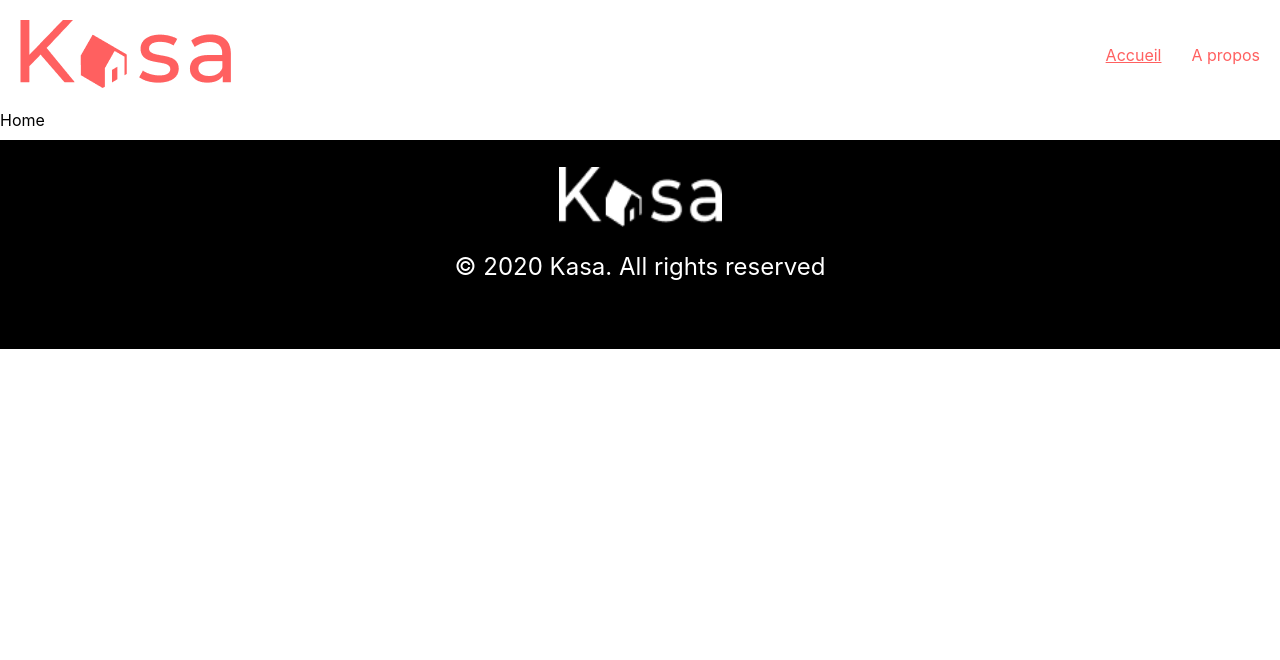
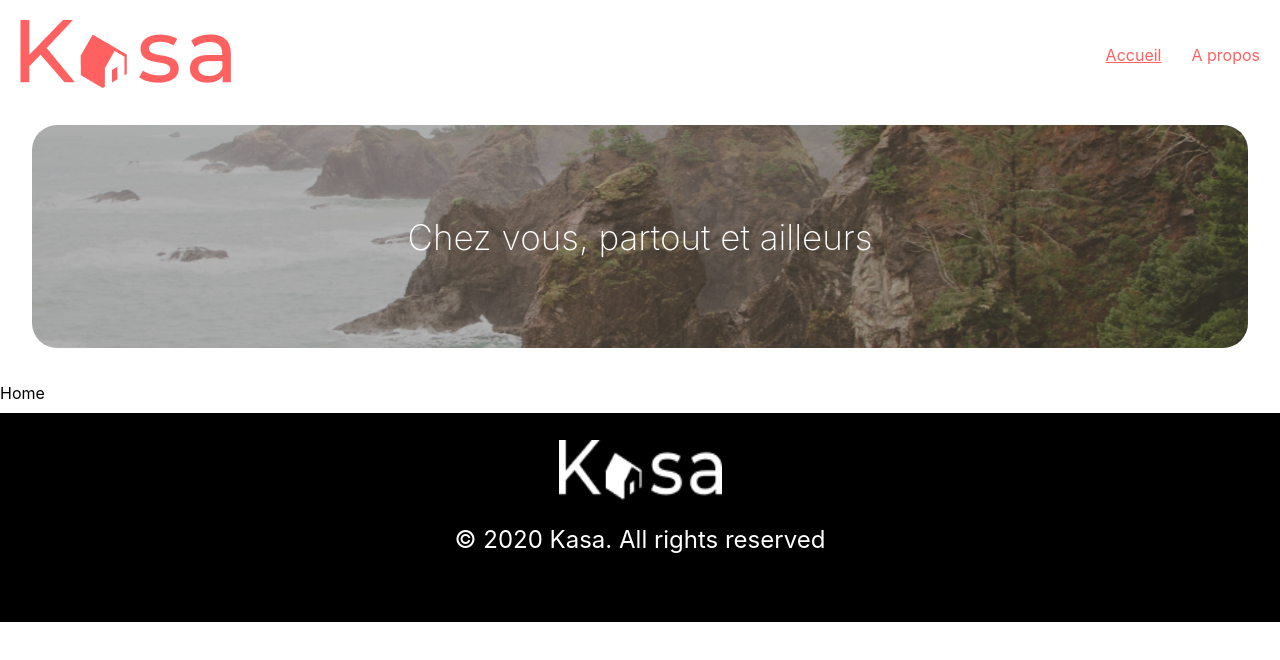
Before and after one commit to Laurasdt/Kasa, a React (Create React App) app: page / in a window 1280 px wide. Shown: the top 660 px of the page. Built offline with nearby package versions, Linux system fonts and the light colour scheme.

Commit message:
erreur eslint réglée

```diff
--- a/src/App.jsx
+++ b/src/App.jsx
@@ -2,7 +2,7 @@ import { BrowserRouter, Routes, Route } from 'react-router-dom';
 import Header from './components/header/Header';
 import Footer from './components/footer/Footer';
 import Home from './pages/home/Home';
-import About from './pages/about/About';
+import About from './pages/about/about';
 import NotFound from './pages/notFound/NotFound';
 
 
--- /dev/null
+++ b/src/components/cardList/CardList.jsx
@@ -0,0 +1 @@
+import './cardList.scss'
--- a/src/pages/home/Home.jsx
+++ b/src/pages/home/Home.jsx
@@ -1,9 +1,11 @@
 import './home.scss';
+import Banner from '../../components/banner/Banner'
 
 
 function Home() {
     return (
         <main className='home'>
+            <Banner />
             Home
         </main>
 
```
Also changed, not shown: src/components/banner/banner.jsx (+0 -10 lines), src/components/cardList/cardList.scss (added).
